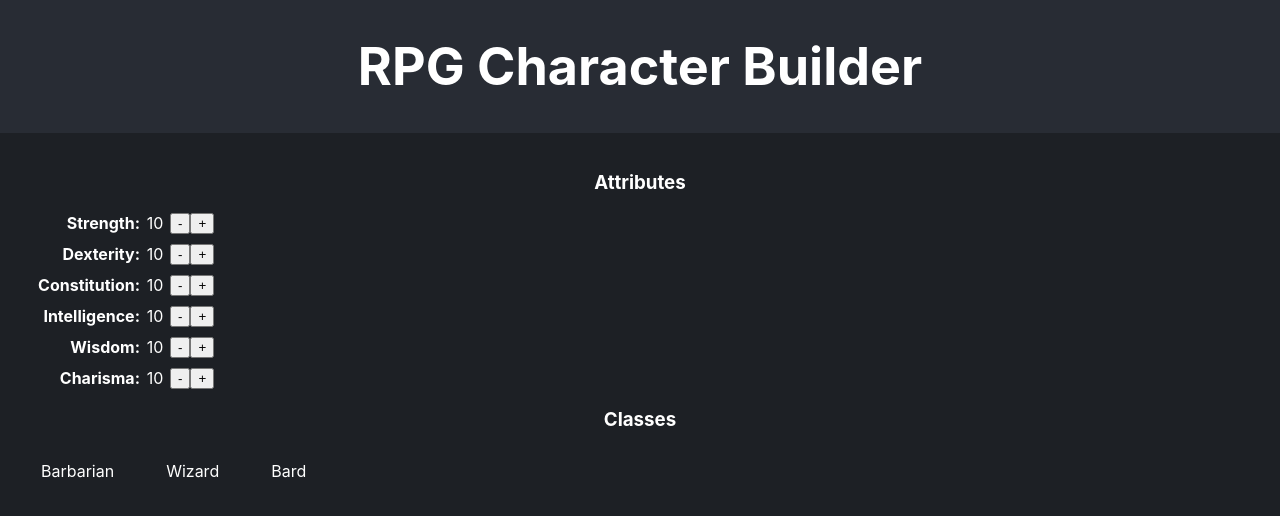
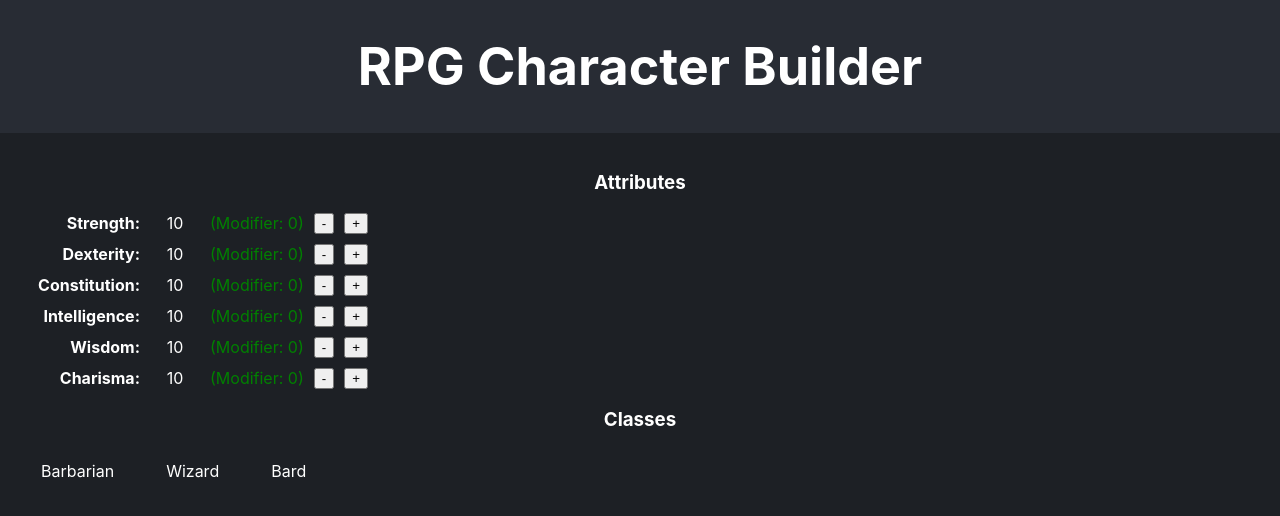
Before and after one commit to migvill/dnd-character, a React (Create React App) app: page / in a window 1280 px wide. Shown: the top 516 px of the page. Built offline with nearby package versions, Linux system fonts and the light colour scheme.

Commit message:
Add ability modifier

```diff
--- a/src/components/Character/Character.css
+++ b/src/components/Character/Character.css
@@ -10,6 +10,7 @@
 
 .character-attribute-row {
   display: flex;
+  gap: 10px;
 }
 
 .character-attribute-name {
@@ -19,8 +20,12 @@
 }
 
 .character-attribute-value {
-  width: 30px;
+  width: 50px;
   text-align: center;
+}
+
+.character-attribute-modifier {
+  color: green;
 }
 
 .character-classes {
--- a/src/components/Character/Character.tsx
+++ b/src/components/Character/Character.tsx
@@ -33,6 +33,13 @@ function Character() {
         }
     }
 
+    function calculateModifier(attributeValue: number): string {
+        // +1 for each 2 points above 10
+        const base = attributeValue - 10
+        const modifier = Math.floor(base / 2)
+        return `${modifier > 0 ? '+' : ''}${modifier}`
+    }
+
     return (
         <div className="character">
             <h3>Attributes</h3>
@@ -40,7 +47,9 @@ function Character() {
                 {
                     ATTRIBUTE_LIST.map((attr, idx) => (
                         <div className="character-attribute-row" key={idx}>
-                            <span className="character-attribute-name">{attr}:</span> <span className="character-attribute-value">{ attributeLevel[attr] }</span>
+                            <span className="character-attribute-name">{attr}:</span>
+                            <span className="character-attribute-value">{ attributeLevel[attr] }</span>
+                            <span className="character-attribute-modifier">(Modifier: {calculateModifier(attributeLevel[attr])})</span>
                             <button onClick={() => changeAttributeLevel(attr as keyof Attributes, -1)}>-</button>
                             <button onClick={() => changeAttributeLevel(attr as keyof Attributes, 1)}>+</button>
                         </div>
```
